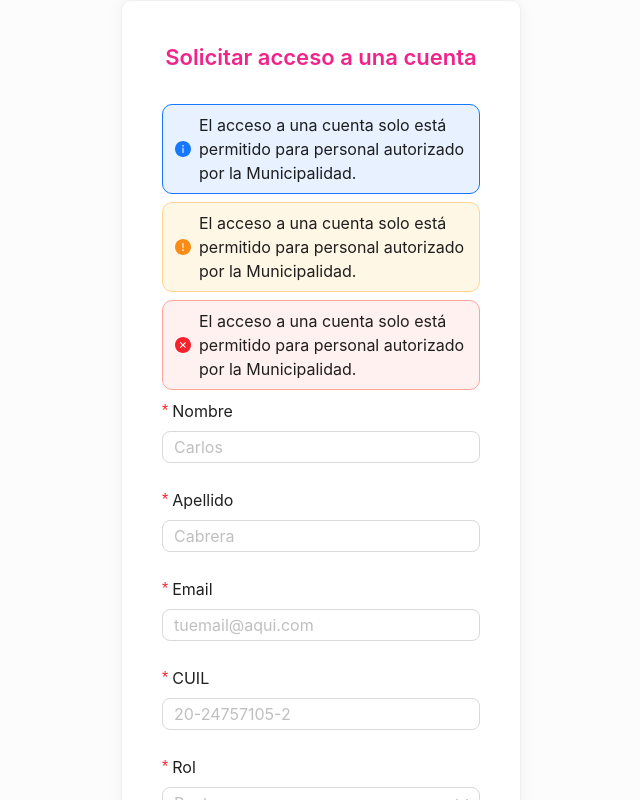
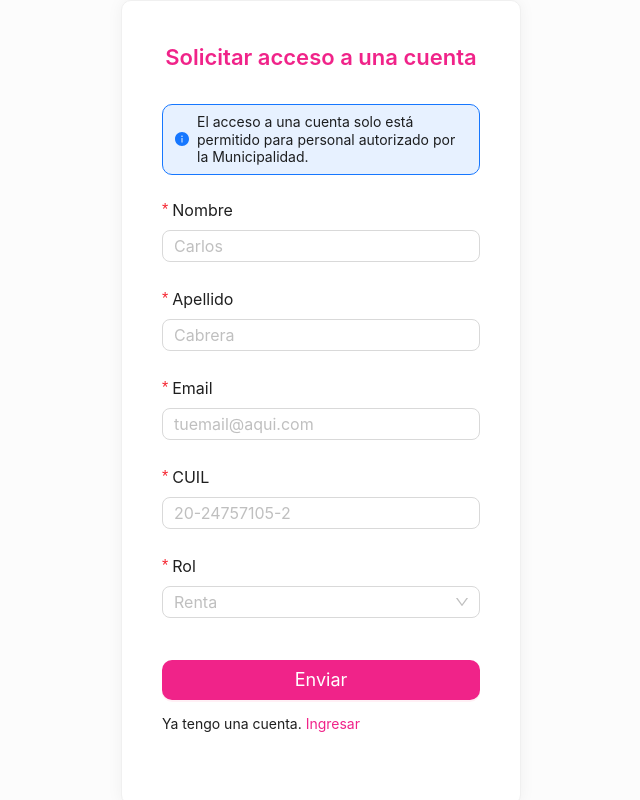
Before and after one commit to CrisCorzo97/rents-chamical-page, a Next.js app: page /signup in a window 1280 px wide. Shown: the top 800 px of the page, without its empty margins (319-959 px from the left). Built offline with nearby package versions, Linux system fonts and the light colour scheme.

Commit message:
add alert message and install ant design icons

```diff
--- a/package.json
+++ b/package.json
@@ -13,6 +13,7 @@
   },
   "dependencies": {
     "@ant-design/cssinjs": "1.18.4",
+    "@ant-design/icons": "^4.6.2",
     "@supabase/ssr": "^0.1.0",
     "@supabase/supabase-js": "^2.39.7",
     "antd": "^5.14.2",
--- a/src/app/signup/page.tsx
+++ b/src/app/signup/page.tsx
@@ -77,18 +77,7 @@ export default function SignupPage() {
           por la Municipalidad.'
           type='info'
           showIcon
-        />
-        <Alert
-          message='El acceso a una cuenta solo está permitido para personal autorizado
-          por la Municipalidad.'
-          type='warning'
-          showIcon
-        />
-        <Alert
-          message='El acceso a una cuenta solo está permitido para personal autorizado
-          por la Municipalidad.'
-          type='error'
-          showIcon
+          style={{ fontSize: '14px', lineHeight: '1.25', marginBottom: '1em' }}
         />
 
         <Form layout='vertical'>
```
Also changed, not shown: src/app/login/page.tsx (+8 -4 lines), 1 other file (tests, documents, lock files or other folders).
